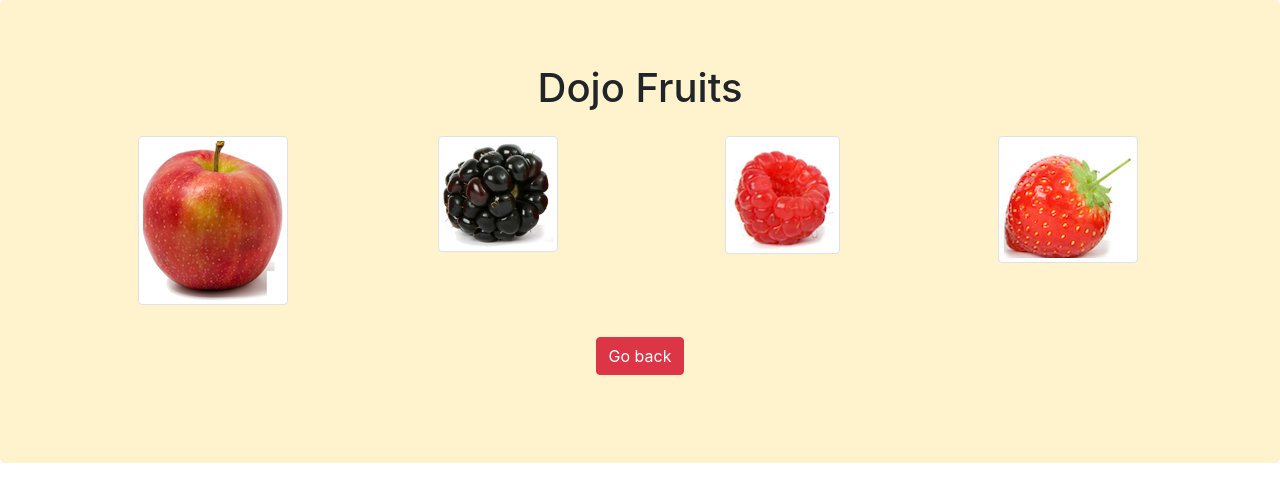
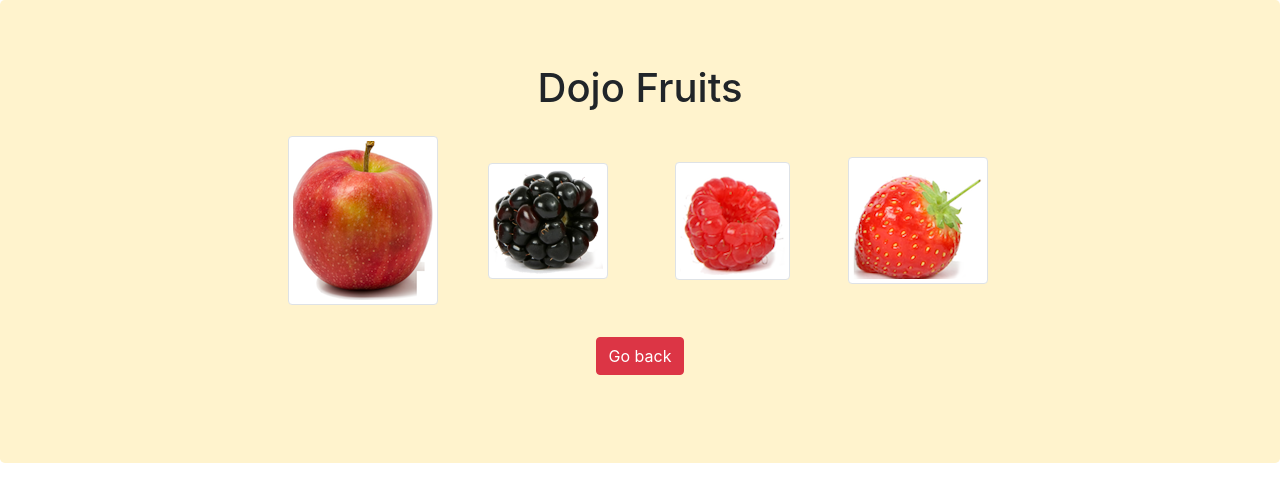
Before and after one commit to ctwyrth/dojo_fruit_store-master, a Flask app: page /fruits in a window 1280 px wide. Shown: the part 56-558 px from the top of the page. Run offline with Flask 2, Linux system fonts and the light colour scheme; some libraries are stand-ins or nearby versions.

Commit message:
Fixed vertical alignment on images

```diff
--- a/static/css/style.css
+++ b/static/css/style.css
@@ -1,3 +1,9 @@
+/* This didn't work as expected
 .space_even {
     justify-content: space-evenly;
+} */
+
+.vert-align {
+    display: flex;
+    align-items: center;
 }
--- a/templates/fruits.html
+++ b/templates/fruits.html
@@ -25,11 +25,14 @@
         <section class="jumbotron text-center" style="background-color: #fff3cd;">
           <div class="container">
             <h1 class="jumbotron-heading">Dojo Fruits</h1>
-            <div class="row my-4">
-              <div class="col-3"><img src="{{ url_for('static', filename='img/apple.png') }}" class="img-thumbnail"></div>
-              <div class="col-3"><img src="{{ url_for('static', filename='img/blackberry.png') }}" class="img-thumbnail"></div>
-              <div class="col-3"><img src="{{ url_for('static', filename='img/raspberry.png') }}" class="img-thumbnail"></div>
-              <div class="col-3"><img src="{{ url_for('static', filename='img/strawberry.png') }}" class="img-thumbnail"></div>
+
+            <div class="col-8 mx-auto">
+              <div class="row my-4 vert-align">
+                <div class="col-3"><img src="{{ url_for('static', filename='img/apple.png') }}" class="img-thumbnail"></div>
+                <div class="col-3"><img src="{{ url_for('static', filename='img/blackberry.png') }}" class="img-thumbnail"></div>
+                <div class="col-3"><img src="{{ url_for('static', filename='img/raspberry.png') }}" class="img-thumbnail"></div>
+                <div class="col-3"><img src="{{ url_for('static', filename='img/strawberry.png') }}" class="img-thumbnail"></div>
+              </div>
             </div>
 
             <p>
```
